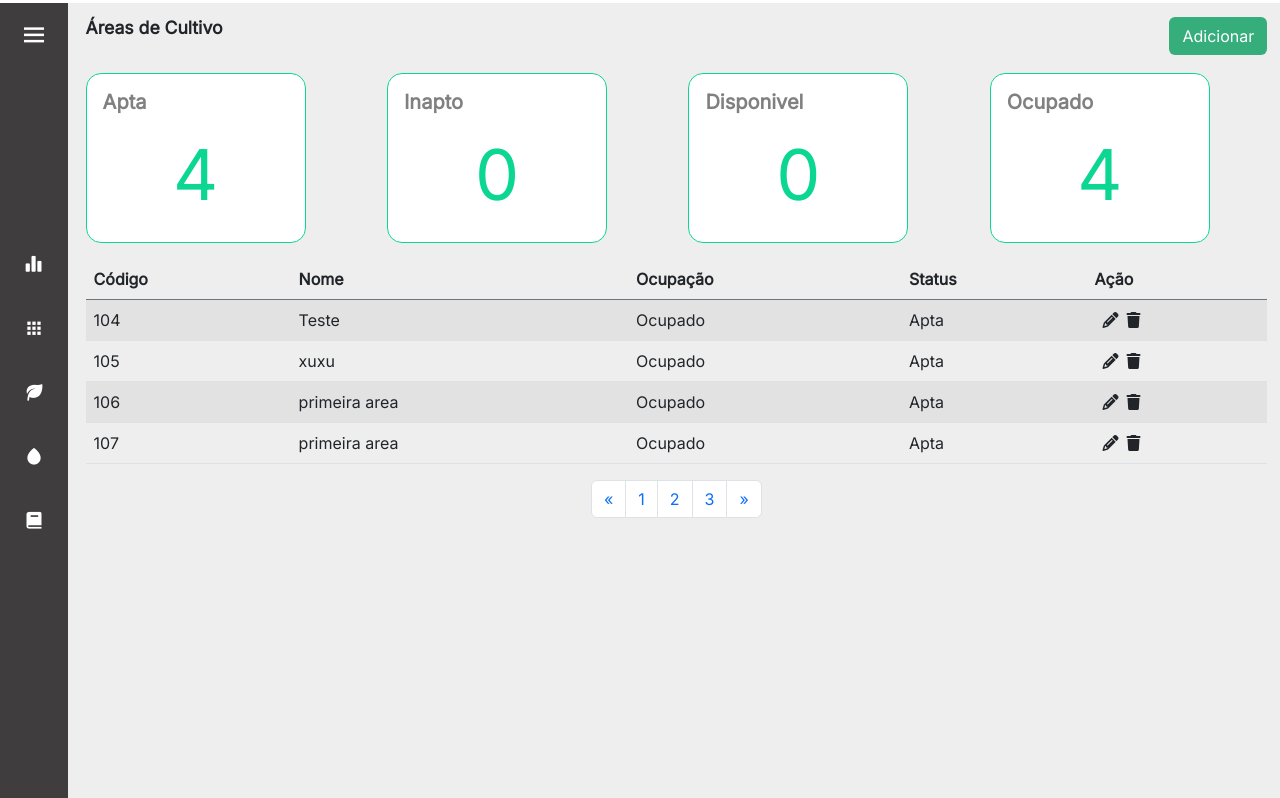
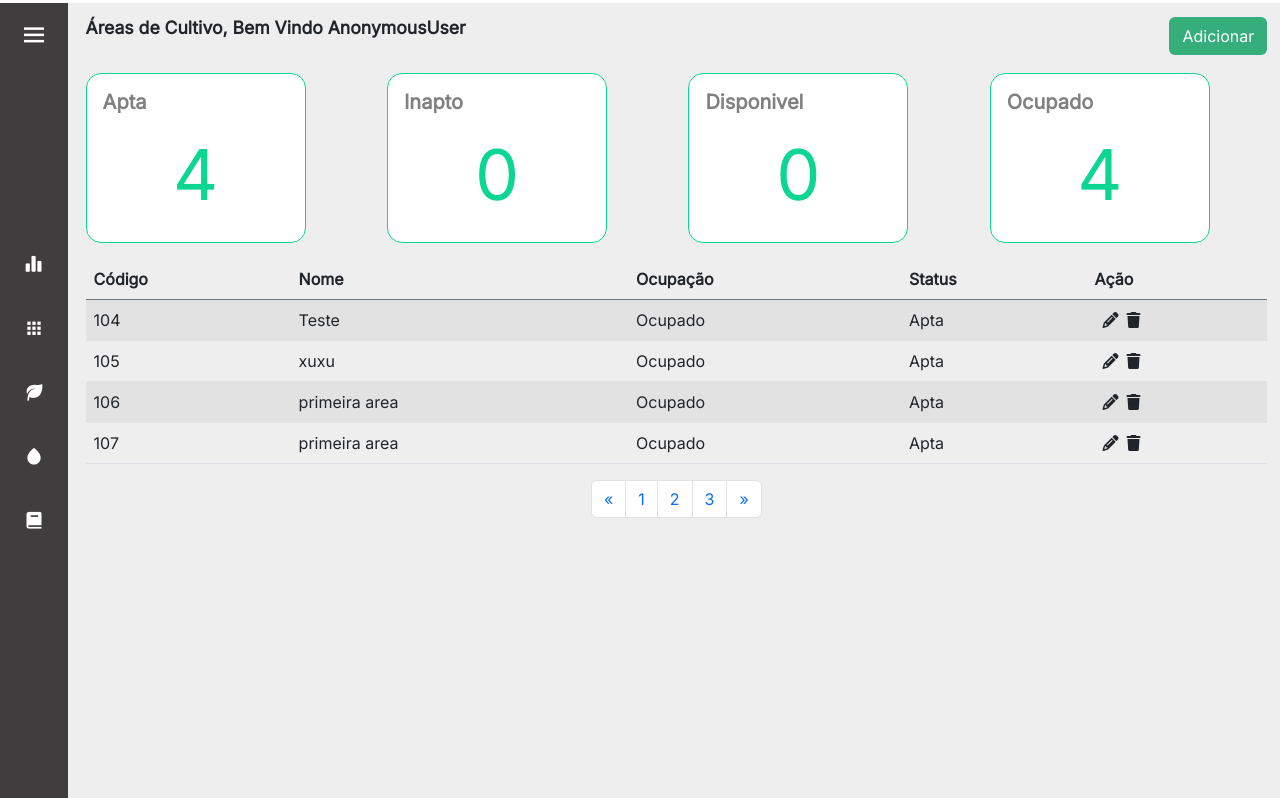
Before and after one commit to ViviFerreira/projeto_web_smartgarden, a Django app: page /areas/ in a window 1280 px wide. Shown: the part 57-855 px from the top of the page. Run offline with Django 4.2, Linux system fonts and the light colour scheme; data comes from the database, SQL or seed files in the repository; some libraries are stand-ins or nearby versions.

```diff
--- a/templates/areas.html
+++ b/templates/areas.html
@@ -1,7 +1,7 @@
 {% extends 'layout.html' %} {% load static %} {% block content %}
 <div>
 	<div class="d-flex align-items-center justify-content-between mb-3">
-		<p class="title-page">Áreas de Cultivo</p>
+		<p class="title-page">Áreas de Cultivo, Bem Vindo {{user}}</p>
 		<a href="{% url 'cadastrar_areas' %}"><button type="button" class="btn btn_salvar">Adicionar</button></a>
 	</div>
 
```
Also changed, not shown: other parts of templates/areas.html (+1 -1 lines).
